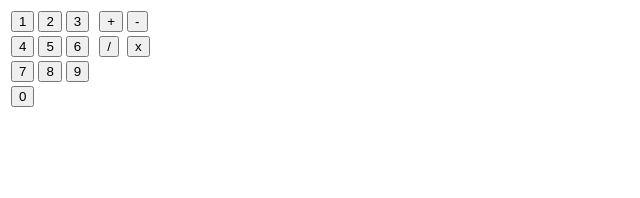
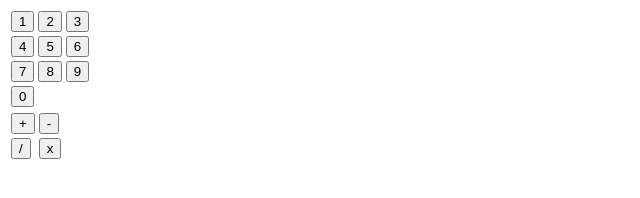
Before and after one commit to mding5692/JQuery-Calculator, a plain HTML site: page index.html in a window 1280 px wide. Shown: the whole page, without its empty margins (0-640 px from the left). Drawn offline with Linux system fonts and the light colour scheme.

Commit message:
Update index.html

```diff
--- a/index.html
+++ b/index.html
@@ -9,7 +9,7 @@
 			<div id="display">
 
 			<div id="numbersContainer">
-				<table style="display:inline;" id="numbers">
+				<table id="numbers">
 					<tr>
 						<td>
 							<button id="one">1</button>
@@ -49,7 +49,7 @@
 						</td>
 					</tr>
 				</table>
-				<table style="display:inline;" id="operators">
+				<table id="operators">
 					<tr>
 						<td>
 							<button id="plus">+</button>
```
